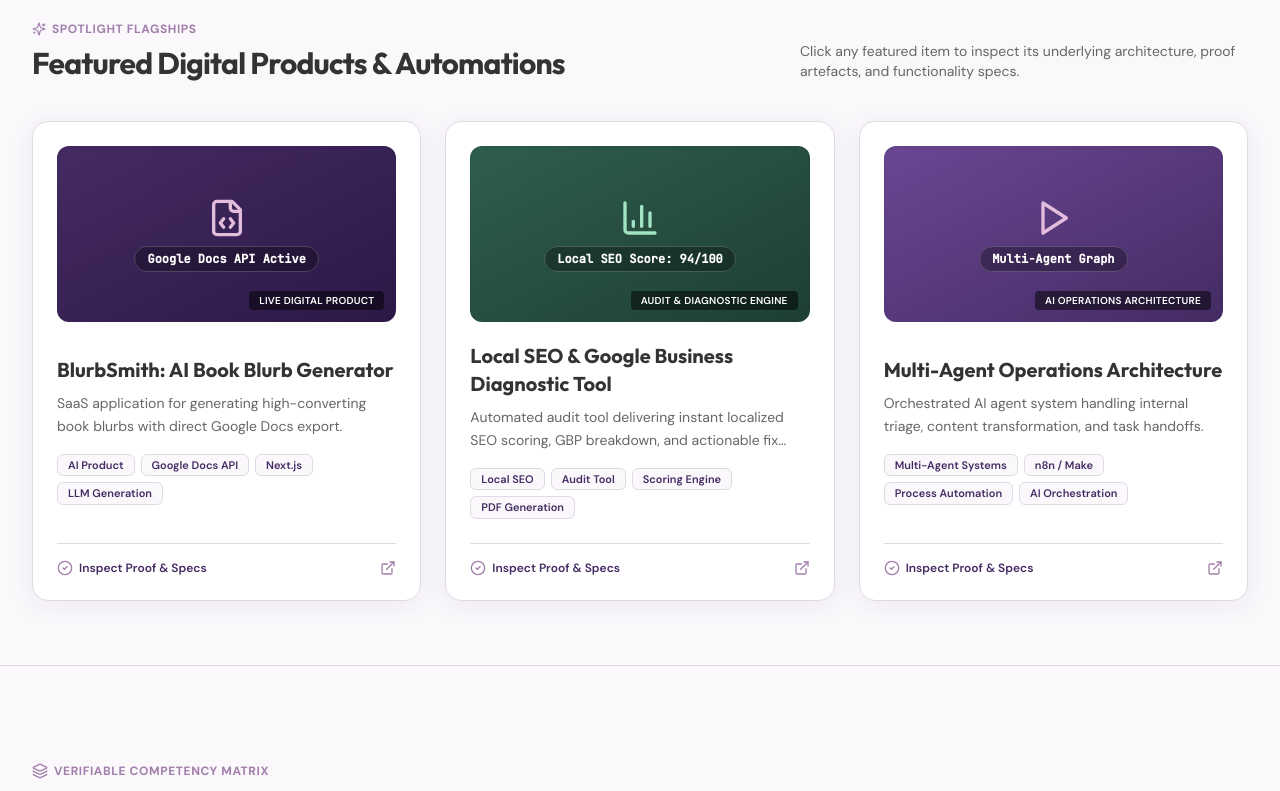
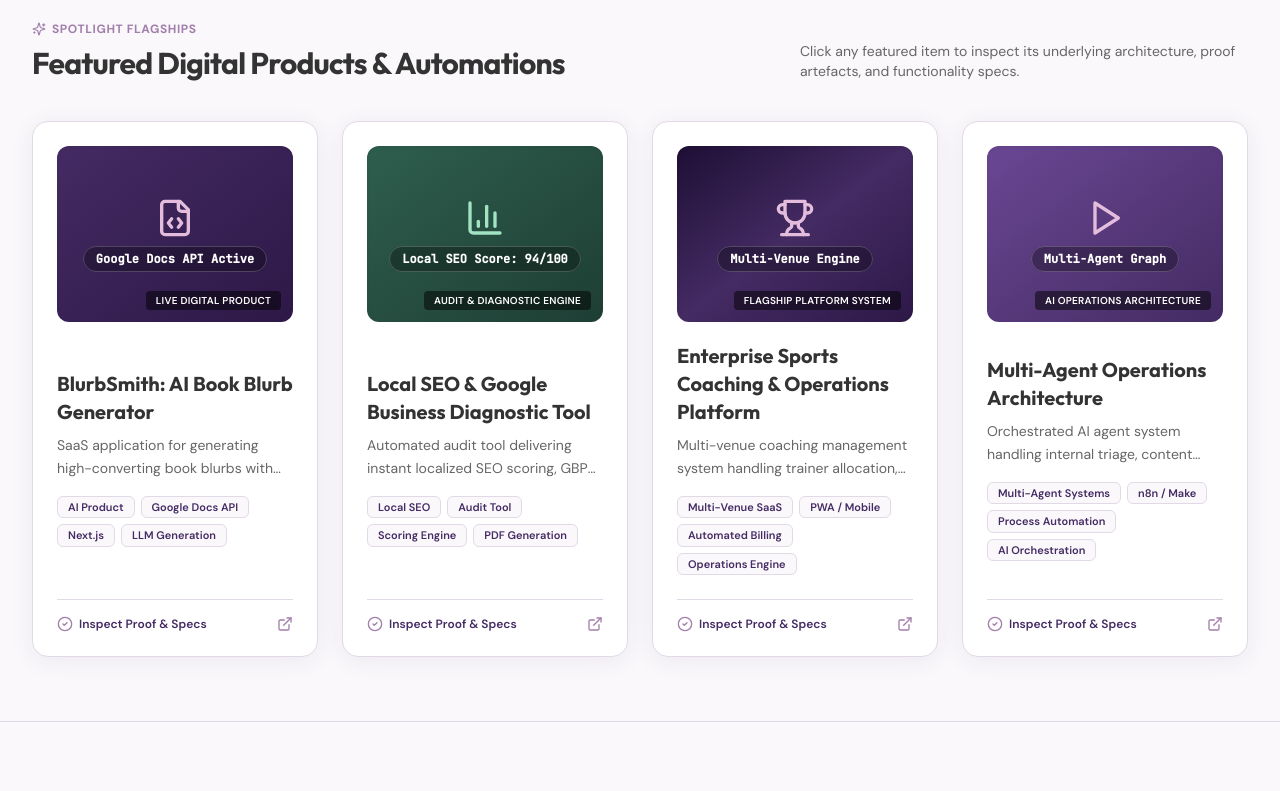
Before and after one commit to TaniaV40/portfolio-website, a Next.js app: page / in a window 1280 px wide. Shown: the part 860-1651 px from the top of the page. Built offline with nearby package versions, Linux system fonts and the light colour scheme.

Commit message:
Add Enterprise Sports Coaching & Operations Platform flagship entry (white-labeled)

```diff
--- a/src/components/FeaturedShowcase.tsx
+++ b/src/components/FeaturedShowcase.tsx
@@ -2,7 +2,7 @@
 
 import React from 'react';
 import { Competency, FEATURED_PRODUCTS } from '@/data/competencies';
-import { ExternalLink, Sparkles, CheckCircle2, FileCode, Play, BarChart3 } from 'lucide-react';
+import { ExternalLink, Sparkles, CheckCircle2, FileCode, Play, BarChart3, Trophy } from 'lucide-react';
 
 interface FeaturedShowcaseProps {
   onSelectCompetency: (item: Competency) => void;
@@ -26,10 +26,11 @@
           </p>
         </div>
 
-        <div className="grid grid-cols-1 md:grid-cols-3 gap-6">
+        <div className="grid grid-cols-1 md:grid-cols-2 lg:grid-cols-4 gap-6">
           {FEATURED_PRODUCTS.map((product) => {
             const isBlurb = product.id === 'blurbsmith';
             const isSeo = product.id === 'seo-diagnostic-tool';
+            const isSports = product.id === 'sports-coaching-system';
 
             return (
               <div
@@ -44,6 +45,8 @@
                       ? 'from-[#442B63] to-[#2D1847]'
                       : isSeo
                       ? 'from-[#2E5E4E] to-[#1E3E34]'
+                      : isSports
+                      ? 'from-[#1E0F35] via-[#442B63] to-[#2D1847]'
                       : 'from-[#6A4793] to-[#442B63]'
                   } flex flex-col items-center justify-center p-4 relative overflow-hidden shadow-inner`}
                 >
@@ -65,7 +68,16 @@
                     </div>
                   )}
 
-                  {!isBlurb && !isSeo && (
+                  {isSports && (
+                    <div className="relative z-10 text-center text-white">
+                      <Trophy className="w-10 h-10 mx-auto text-[#E4BDDD] mb-2" />
+                      <span className="font-mono text-xs font-semibold bg-black/30 text-white px-3 py-1 rounded-full border border-white/20 backdrop-blur-sm">
+                        Multi-Venue Engine
+                      </span>
+                    </div>
+                  )}
+
+                  {!isBlurb && !isSeo && !isSports && (
                     <div className="relative z-10 text-center text-white">
                       <Play className="w-10 h-10 mx-auto text-[#E4BDDD] mb-2" />
                       <span className="font-mono text-xs font-semibold bg-black/30 text-white px-3 py-1 rounded-full border border-white/20 backdrop-blur-sm">
--- a/src/data/competencies.ts
+++ b/src/data/competencies.ts
@@ -110,6 +110,28 @@
       ],
       badgeText: 'Audit & Diagnostic Engine',
       imagePlaceholderBg: 'from-emerald-600 to-teal-900',
+    }
+  },
+  {
+    id: 'sports-coaching-system',
+    category: 'product',
+    title: 'Enterprise Sports Coaching & Operations Platform',
+    description: 'Multi-venue coaching management system handling trainer allocation, session attendance, automated billing, and student skill analytics.',
+    suggestedProof: 'System architecture specification & white-labeled operational workflow diagram.',
+    proofType: 'framework_spec',
+    artefactName: 'Sports Coaching Platform Architecture',
+    featured: true,
+    tags: ['Multi-Venue SaaS', 'PWA / Mobile', 'Automated Billing', 'Operations Engine'],
+    proofDetails: {
+      summary: 'End-to-end white-labeled operational platform designed for multi-venue sports academies and coaching organizations, handling session scheduling, coach check-ins, automated parent billing, and performance tracking.',
+      highlights: [
+        'Multi-venue coach dispatch & automated schedule optimization',
+        'Mobile PWA attendance check-in with offline sync capabilities',
+        'Automated parent subscription billing & instant SMS notifications',
+        'Student skill progression tracking & analytics dashboard'
+      ],
+      badgeText: 'Flagship Platform System',
+      imagePlaceholderBg: 'from-[#442B63] to-[#1E0F35]',
     }
   },
   {
```
